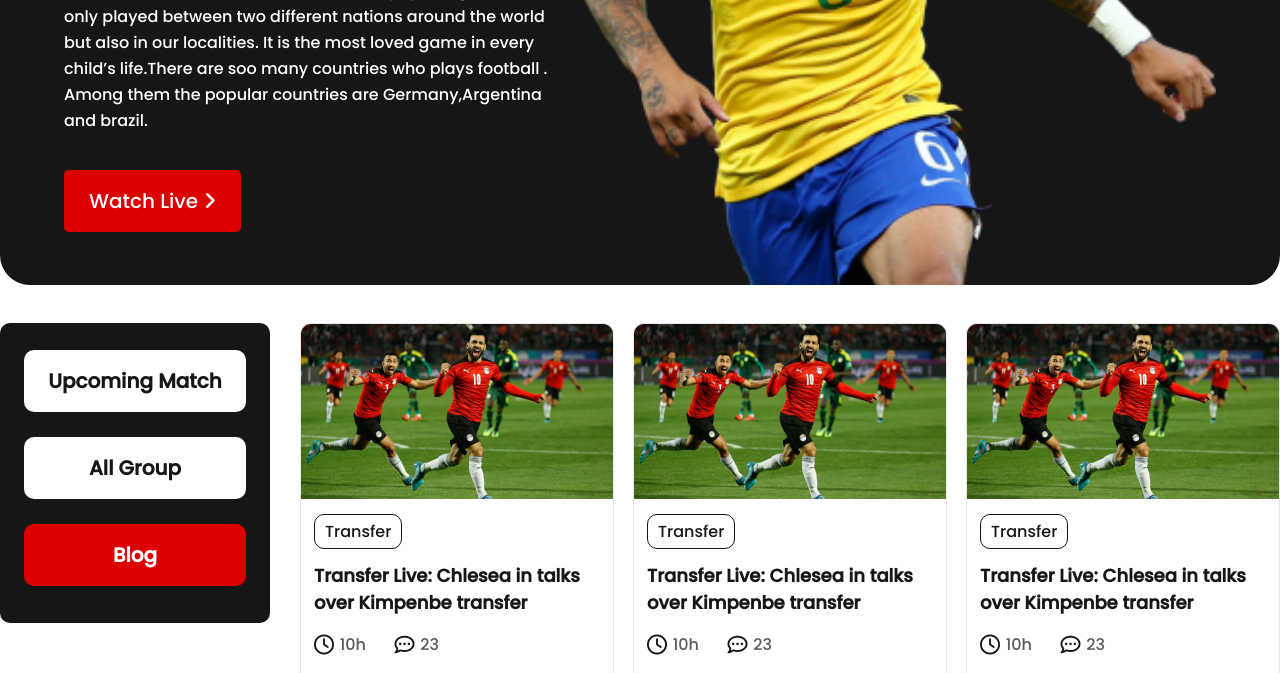
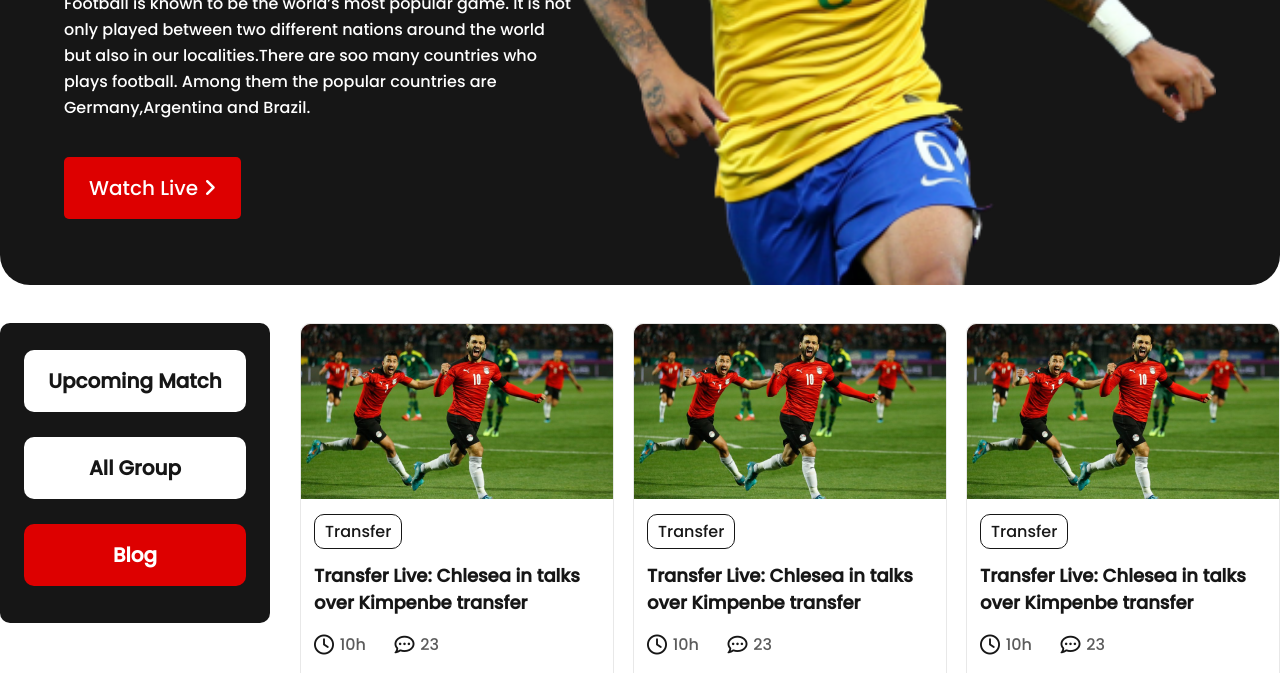
Before and after one commit to hasibprangon/Assignment-2, a plain HTML site: page index.html in a window 1280 px wide. Shown: the part 427-1100 px from the top of the page. Drawn offline with Linux system fonts and the light colour scheme.

```diff
--- a/index.html
+++ b/index.html
@@ -20,10 +20,8 @@
                     <h1 class="first-heading">The Greatest show on the earth</h1>
                     <p class="first-paragraph"> Football is known to be the world’s most popular game. It is not only played between two
                         different
-                        nations around the world but also in our localities. It is the most loved game in every
-                        child’s
-                        life.There are soo many countries who plays football . Among them the popular countries are
-                        Germany,Argentina and brazil.</p>
+                        nations around the world but also in our localities.There are soo many countries who plays football. Among them the popular countries are
+                        Germany,Argentina and Brazil.</p>
                     <a target="_blank" class="button1" href="#">Watch Live  <i class="fa-solid fa-angle-right"></i></a>
                 </div>
                 <div class="rightside-header">
@@ -36,25 +34,26 @@
     <main>
         <section class="blogs-full-container">
             <div class="container-of-blogs">
+                <!-- blog leftside -->
                 <div class="leftside-blogs">
 
                     <a class="first-blg-button" href="match.html">Upcoming Match</a>
                     <a class="first-blg-button" href="index.html">All Group</a>
                     <a id="red-blg-button" href="index.html">Blog</a>
                 </div>
-                 <!-- blog right area -->
+                 <!-- blog rightside -->
                 <div class="news-side">
                     <div class="blog">
                         <div class="blog-image">
                             <img src="world-cup-main/world-cup-main/assets/Blog Image.png" alt="">
                         </div>
-                        <!--1 end of blog image -->
+
                         <div class="news-information">
                             <div class="news-information-details">
                                 <a target="_blank" href="#">Transfer</a>
                                 <h3 class="news-information-title">Transfer Live: Chlesea in talks over Kimpenbe transfer</h3>
                             </div>
-                            <!-- starting icon -->
+
                             <div class="blog-icon">
                                 <i class="fa-regular fa-clock"></i>
                                 <p>10h</p>
@@ -67,13 +66,13 @@
                         <div class="blog-image">
                             <img src="world-cup-main/world-cup-main/assets/Blog Image.png" alt="">
                         </div>
-                        <!--2 end of blog image -->
+
                         <div class="news-information">
                             <div class="news-information-details">
                                 <a target="_blank" href="#">Transfer</a>
                                 <h3 class="news-information-title">Transfer Live: Chlesea in talks over Kimpenbe transfer</h3>
                             </div>
-                            <!-- starting icon -->
+
                             <div class="blog-icon">
                                 <i class="fa-regular fa-clock"></i>
                                 <p>10h</p>
@@ -86,13 +85,13 @@
                         <div class="blog-image">
                             <img src="world-cup-main/world-cup-main/assets/Blog Image.png" alt="">
                         </div>
-                        <!--3 end of blog image -->
+
                         <div class="news-information">
                             <div class="news-information-details">
                                 <a target="_blank" href="#">Transfer</a>
                                 <h3 class="news-information-title">Transfer Live: Chlesea in talks over Kimpenbe transfer</h3>
                             </div>
-                            <!-- starting icon -->
+
                             <div class="blog-icon">
                                 <i class="fa-regular fa-clock"></i>
                                 <p>10h</p>
@@ -105,13 +104,13 @@
                         <div class="blog-image">
                             <img src="world-cup-main/world-cup-main/assets/Blog Image.png" alt="">
                         </div>
-                        <!--4 end of blog image -->
+
                         <div class="news-information">
                             <div class="news-information-details">
                                 <a target="_blank" href="#">Transfer</a>
                                 <h3 class="news-information-title">Transfer Live: Chlesea in talks over Kimpenbe transfer</h3>
                             </div>
-                            <!-- starting icon -->
+
                             <div class="blog-icon">
                                 <i class="fa-regular fa-clock"></i>
                                 <p>10h</p>
@@ -124,13 +123,13 @@
                         <div class="blog-image">
                             <img src="world-cup-main/world-cup-main/assets/Blog Image.png" alt="">
                         </div>
-                        <!--5 end of blog image -->
+
                         <div class="news-information">
                             <div class="news-information-details">
                                 <a target="_blank" href="#">Transfer</a>
                                 <h3 class="news-information-title">Transfer Live: Chlesea in talks over Kimpenbe transfer</h3>
                             </div>
-                            <!-- starting icon -->
+
                             <div class="blog-icon">
                                 <i class="fa-regular fa-clock"></i>
                                 <p>10h</p>
@@ -143,13 +142,13 @@
                         <div class="blog-image">
                             <img src="world-cup-main/world-cup-main/assets/Blog Image.png" alt="">
                         </div>
-                        <!--6 end of blog image -->
+
                         <div class="news-information">
                             <div class="news-information-details">
                                 <a target="_blank" href="#">Transfer</a>
                                 <h3 class="news-information-title">Transfer Live: Chlesea in talks over Kimpenbe transfer</h3>
                             </div>
-                            <!-- starting icon -->
+
                             <div class="blog-icon">
                                 <i class="fa-regular fa-clock"></i>
                                 <p>10h</p>
@@ -162,13 +161,13 @@
                         <div class="blog-image">
                             <img src="world-cup-main/world-cup-main/assets/Blog Image.png" alt="">
                         </div>
-                        <!--7 end of blog image -->
+
                         <div class="news-information">
                             <div class="news-information-details">
                                 <a target="_blank" href="#">Transfer</a>
                                 <h3 class="news-information-title">Transfer Live: Chlesea in talks over Kimpenbe transfer</h3>
                             </div>
-                            <!-- starting icon -->
+
                             <div class="blog-icon">
                                 <i class="fa-regular fa-clock"></i>
                                 <p>10h</p>
@@ -181,13 +180,13 @@
                         <div class="blog-image">
                             <img src="world-cup-main/world-cup-main/assets/Blog Image.png" alt="">
                         </div>
-                        <!--8 end of blog image -->
+
                         <div class="news-information">
                             <div class="news-information-details">
                                 <a target="_blank" href="#">Transfer</a>
                                 <h3 class="news-information-title">Transfer Live: Chlesea in talks over Kimpenbe transfer</h3>
                             </div>
-                            <!-- starting icon -->
+
                             <div class="blog-icon">
                                 <i class="fa-regular fa-clock"></i>
                                 <p>10h</p>
@@ -200,13 +199,13 @@
                         <div class="blog-image">
                             <img src="world-cup-main/world-cup-main/assets/Blog Image.png" alt="">
                         </div>
-                        <!--9 end of blog image -->
+
                         <div class="news-information">
                             <div class="news-information-details">
                                 <a target="_blank" href="#">Transfer</a>
                                 <h3 class="news-information-title">Transfer Live: Chlesea in talks over Kimpenbe transfer</h3>
                             </div>
-                            <!-- starting icon -->
+
                             <div class="blog-icon">
                                 <i class="fa-regular fa-clock"></i>
                                 <p>10h</p>
@@ -217,13 +216,14 @@
                     </div>
                 </div>
             </div>
+            <!-- creating tablet button -->
             <div class="tab">
                 <a target="_blank" href="index.html">View All</a>
             </div>
         </section>
     </main>
 </body>
-<!-- footer area -->
+<!-- footer part-->
 <footer>
     <div class="goal">
         <h3 class="goal-line">Goal</h3>
```
Also changed, not shown: match.html (+14 -14 lines).
